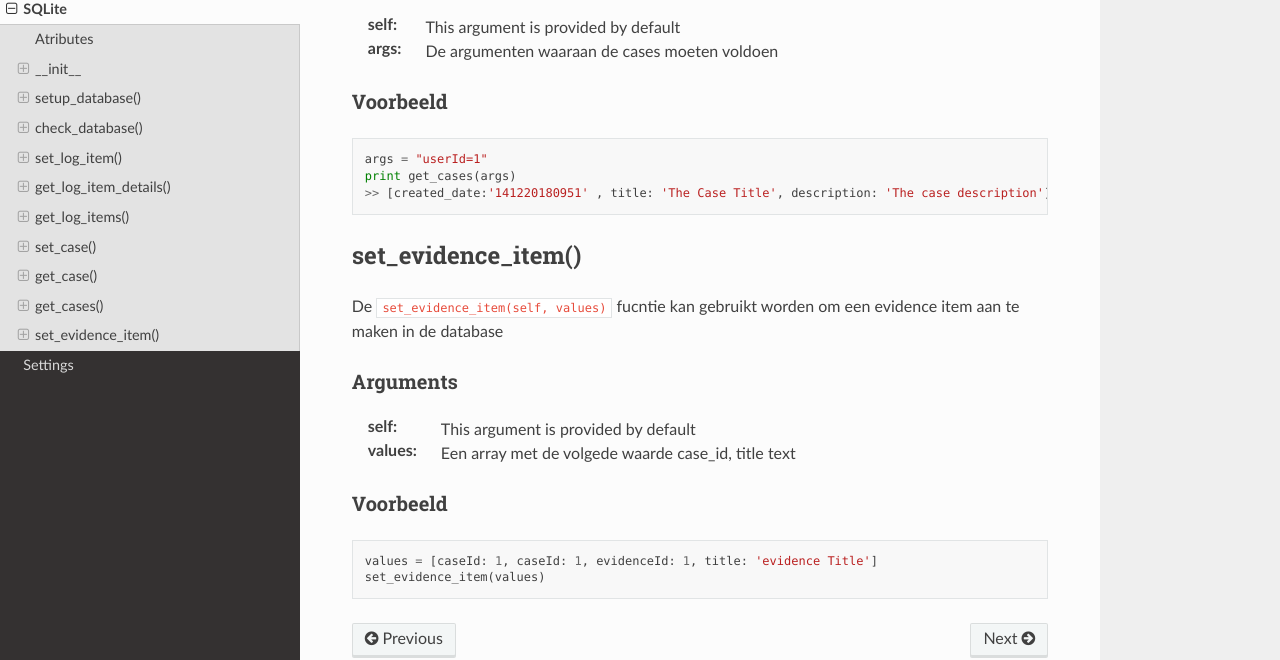
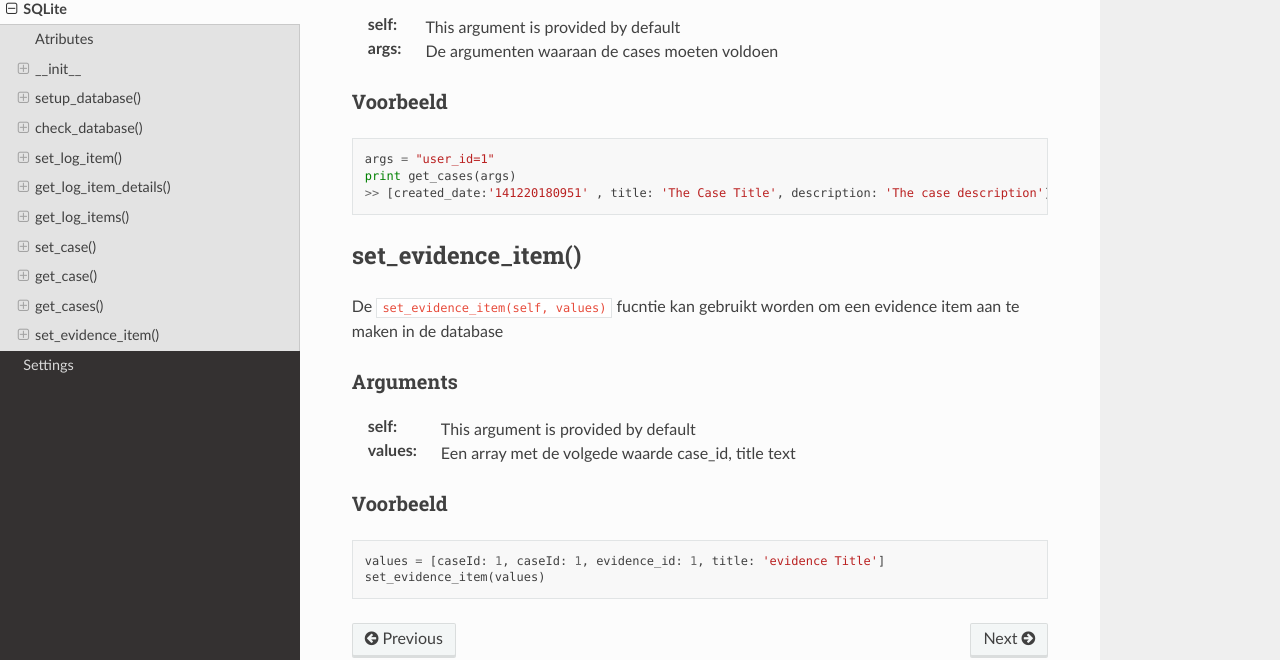
Before and after one commit to Matthijz98/TUF, a Sphinx documentation site: the page built from docs/code/classes/sqlite.rst, in a window 1280 px wide and 900 px high, scrolled down 3264 px. Shown: the part 112-772 px from the top of the window. Built offline with Sphinx 7.4.7 and the Read the Docs theme 2.0.0, drawn with Linux system fonts in a browser that asks for light colours; some of the changed text lies outside the part shown.

Commit message:
Made all select functions

```diff
--- a/docs/code/classes/sqlite.rst
+++ b/docs/code/classes/sqlite.rst
@@ -99,7 +99,7 @@
 ===========
 ::
 
-    args = "evidenceID='1'"
+    args = "evidence_id='1'"
     print get_log_items(args)
     >> [[logId: 1, title: 'logtitle 1', dateTime: '141220180915'], [logId: 1, title: 'logtitle 1', dateTime: '161220181022']]
 
@@ -152,7 +152,7 @@
 =========
 ::
 
-    args = "userId=1"
+    args = "user_id=1"
     print get_cases(args)
     >> [created_date:'141220180951' , title: 'The Case Title', description: 'The case description'], [created_date:'141220180951' , title: 'The Case Title', description: 'The case description']
 
@@ -170,5 +170,5 @@
 =========
 ::
 
-    values = [caseId: 1, caseId: 1, evidenceId: 1, title: 'evidence Title']
+    values = [caseId: 1, caseId: 1, evidence_id: 1, title: 'evidence Title']
     set_evidence_item(values)
```
Also changed, not shown: 1 other file.
